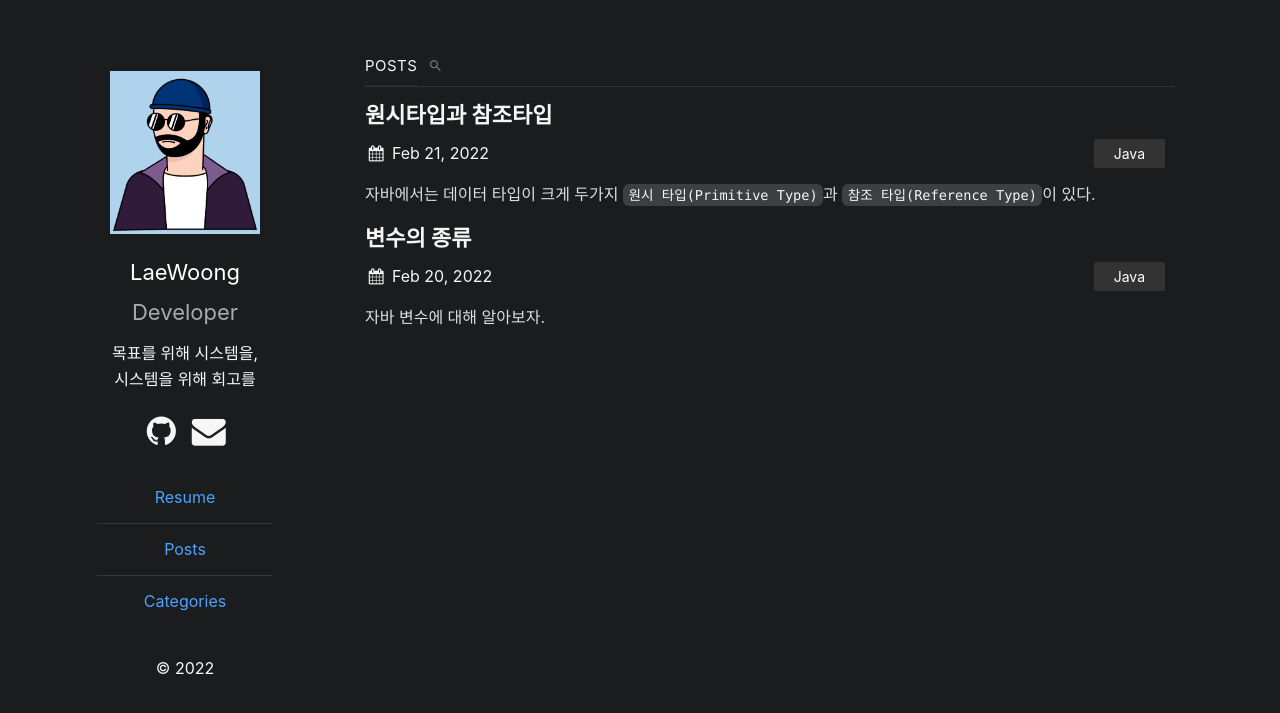
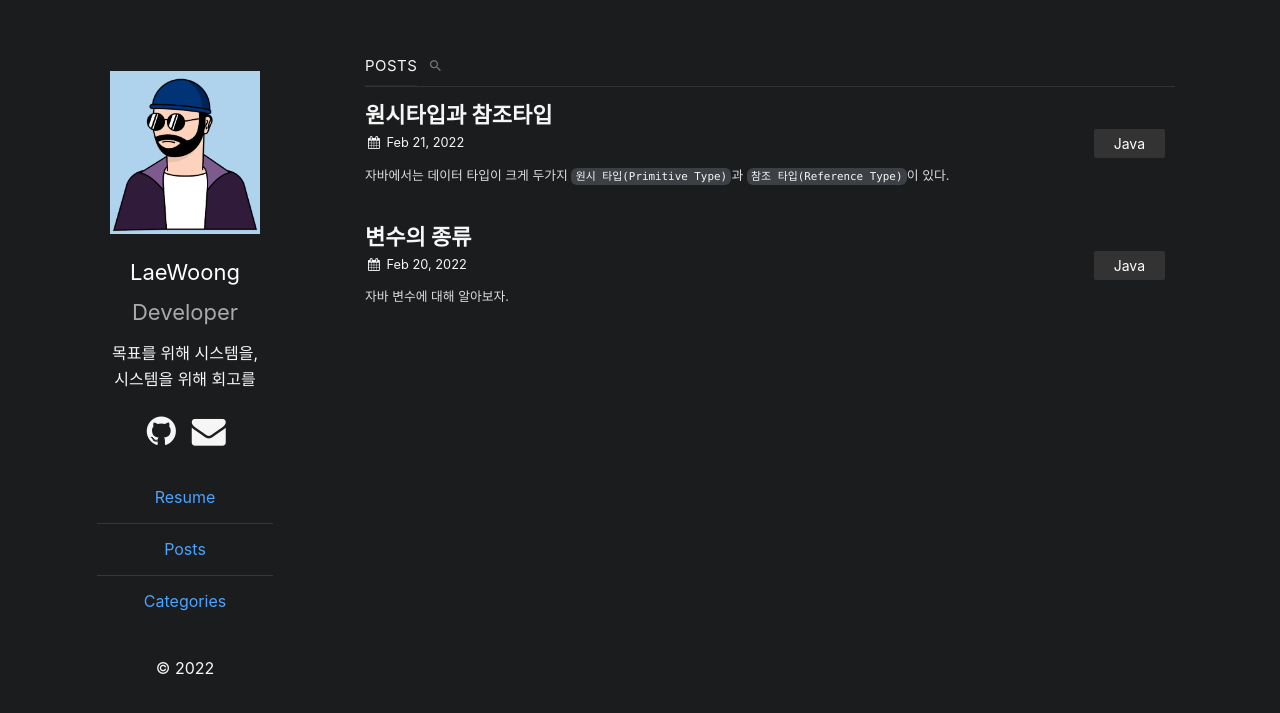
Before and after one commit to wlroh/wlroh.github.io, a Jekyll site: the page built from index.md, in a window 1280 px wide. Shown: the top 713 px of the page. Built offline with Jekyll 4.4.1, drawn with Linux system fonts in a browser that asks for light colours.

Commit message:
fix: UI 개선 위해 css, html class 수정
모바일 및 데스크톱 UI / UX 상에 게시물 구분이 힘들어 수정함.

```diff
--- a/_layouts/category_archive.html
+++ b/_layouts/category_archive.html
@@ -31,7 +31,7 @@ layout: default
       <h3 class="archive__subtitle">{{ category[0] }}</h3>
       <div class="entries-{{ page.entries_layout | default: 'list' }}">
         {% for post in category.last %}
-        <li>
+        <li class="entries-box">
           {%- assign date_format = site.plainwhite.date_format | default: "%b
           %-d, %Y" -%}
           <a class="entries-link" href="{{ post.url | relative_url }}">
--- a/_layouts/home.html
+++ b/_layouts/home.html
@@ -31,14 +31,14 @@ layout: default
   </li>
 
   {%- for post in site.posts -%}
-  <li>
+  <li class="post-box">
     {%- assign date_format = site.plainwhite.date_format | default: "%b %-d, %Y"
     -%}
     <a class="post-link" href="{{ post.url | relative_url }}">
-      <h2 class="post-title">{{ post.title | escape }}</h2>
+      <h2 class="post-title mb-0">{{ post.title | escape }}</h2>
     </a>
     <div class="post-meta">
-      <div class="post-date">
+      <div class="post-date sm-font">
         <i class="icon-calendar"></i>
         {{ post.date | date: date_format }}
       </div>
@@ -50,7 +50,7 @@ layout: default
       </ul>
       {%- endif -%}
     </div>
-    <div class="post">
+    <div class="post sm-font">
       {%- if site.show_excerpts -%} {{ post.excerpt }} {%- endif -%}
     </div>
   </li>
--- a/_sass/dark.scss
+++ b/_sass/dark.scss
@@ -68,6 +68,9 @@
   .category-section .archive__subtitle {
     color: #aaa;
   }
+  .category-section .entries-box {
+    padding-bottom: 14px;
+  }
   .category-section .entries-title {
     margin-bottom: 0;
   }
@@ -90,7 +93,8 @@
     text-align: right;
     text-decoration: none;
     border-bottom: 1px solid rgb(52, 56, 58);
-    padding: 10px 0;
+    // padding: 10px 0;
+    padding-bottom: 10px;
   }
 
   .social [class^="icon-"] {
--- a/_sass/plain.scss
+++ b/_sass/plain.scss
@@ -200,6 +200,32 @@ main {
   }
 }
 
+.sm-font {
+  font-size: 0.8em;
+}
+.mb-0 {
+  margin-bottom: 0 !important;
+}
+.post-box {
+  margin-bottom: 40px;
+}
+.post-box .sm-font {
+  line-height: 0.9em;
+}
+.post-box .post-link .post-title {
+  transition: color 0.1s;
+}
+.post-box .post-link .post-title:hover {
+  color: #ddd;
+}
+.post-box .post-categories li {
+  @media screen and (max-width: $mobileW) {
+    margin: 0 0 10px 0;
+    font-size: 12px;
+    padding: 3px 12px;
+  }
+}
+
 .post-wrapper {
   border-bottom: 1px solid #ececec;
   margin-bottom: 1rem;
```
